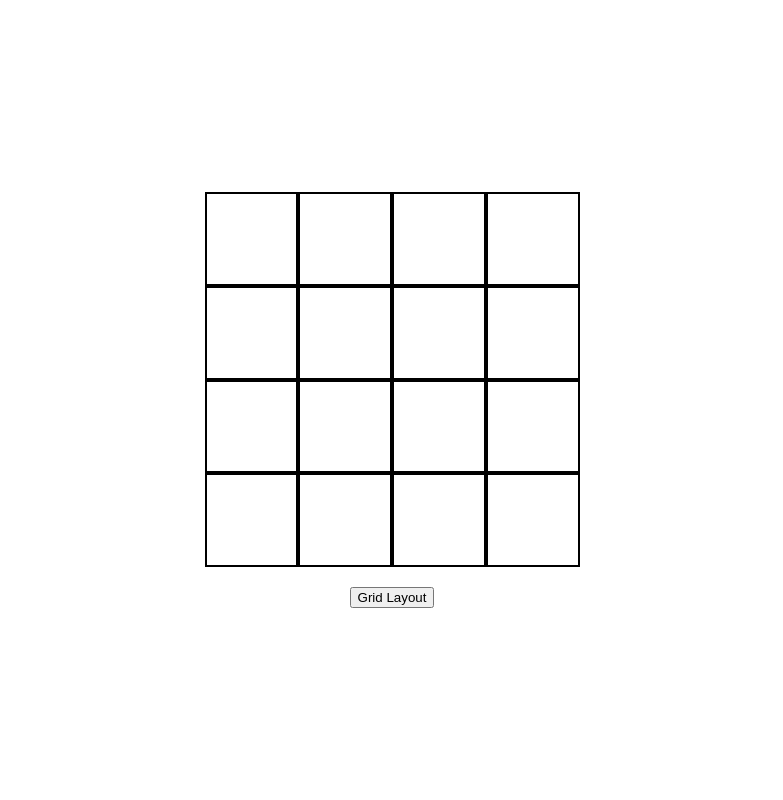
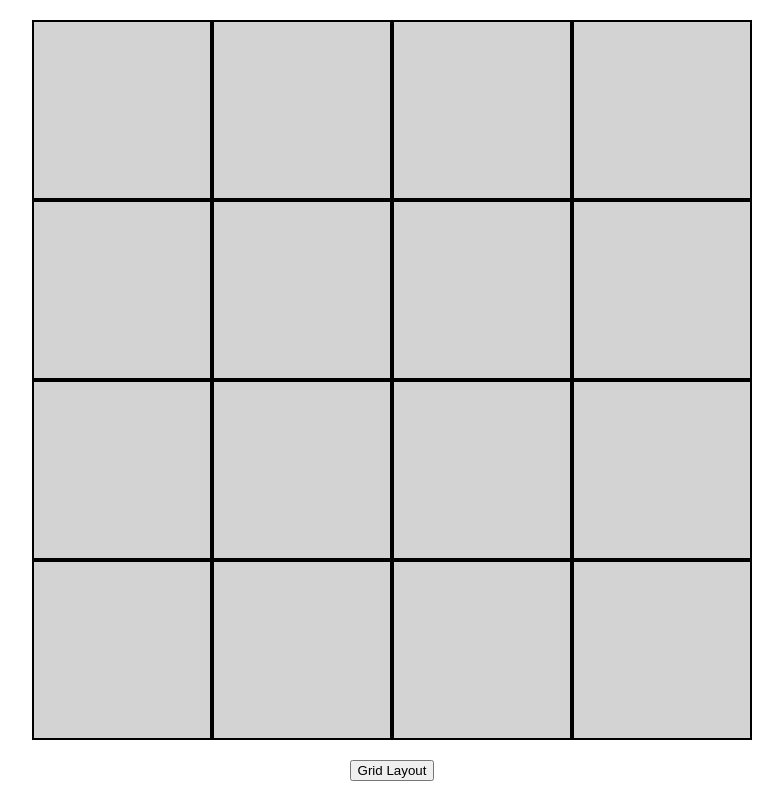
Before and after one commit to DanielBoehmeIII/etch-a-sketch, a plain HTML site: page index.html in a window 1280 px wide. Shown: the whole page, without its empty margins (248-1031 px from the left). Drawn offline with Linux system fonts and the light colour scheme.

Commit message:
Update logic behind populate() and change UI
The grid width now grows when input is above 50.
I also removed the margins between the boxes.
The NaN function does the same thing as the
previous input validation functions so I replaced
that as well.

```diff
--- a/javascript.js
+++ b/javascript.js
@@ -1,54 +1,63 @@
-// Create the container and add it to the document body
-const container = document.createElement("div");
-container.className = "grid";
-document.body.appendChild(container);
+// Create and append the main container and grid container dynamically
+const mainContainer = document.createElement("div");
+mainContainer.className = "container";
+document.body.appendChild(mainContainer);
+
+const gridContainer = document.createElement("div");
+gridContainer.className = "grid";
+mainContainer.appendChild(gridContainer);
 
 // Function to populate the grid with specified rows and columns
 function populate(rows, cols) {
-    // Clear existing grid boxes
-    container.innerHTML = '';
+    gridContainer.innerHTML = ''; // Clear any existing grid boxes
 
-    // Create and append new grid boxes
-    for (let i = 0; i < rows; i++) {
-        for (let j = 0; j < cols; j++) {
-            const newDiv = document.createElement("div");
-            newDiv.className = "grid-box";
-            container.appendChild(newDiv);
-        }
+    // Adjust container width if columns exceed 50
+    if (cols > 50) {
+        mainContainer.style.maxWidth = "100vw"; // Allow the grid to grow wider
+    } else {
+        mainContainer.style.maxWidth = "90vmin"; // Constrain the grid to the smaller dimension
     }
 
-    // Re-attach event listeners to new grid boxes
-    const gridBoxes = document.querySelectorAll(".grid-box"); // Correct class name
+    // Set CSS variables for rows and columns
+    gridContainer.style.setProperty('--cols', cols);
+    gridContainer.style.setProperty('--rows', rows);
+
+    // Create and append grid boxes
+    for (let i = 0; i < rows * cols; i++) {
+        const newDiv = document.createElement("div");
+        newDiv.className = "grid-box";
+        gridContainer.appendChild(newDiv);
+    }
+
+    // Attach event listeners to grid boxes
+    const gridBoxes = document.querySelectorAll(".grid-box");
     gridBoxes.forEach((gridBox) => {
         gridBox.addEventListener('mouseover', (event) => {
-            let target = event.target;
-            target.style.backgroundColor = "blue";
+            event.target.style.backgroundColor = "blue";
         });
 
-        // Add click event to reset the background color
-        gridBox.addEventListener('click', (click) => {
-            let target = click.target;
-            target.style.backgroundColor = "white";
+        gridBox.addEventListener('click', (event) => {
+            event.target.style.backgroundColor = "lightGray";
         });
     });
 }
 
-// Create and append the prompt button
+// Create and append the button for grid layout dynamically
 const buttonDiv = document.createElement("div");
+buttonDiv.className = "button-div";
 const promptBtn = document.createElement("button");
-buttonDiv.className = "button-div";
 promptBtn.textContent = "Grid Layout";
 buttonDiv.appendChild(promptBtn);
-document.body.appendChild(buttonDiv);
+mainContainer.appendChild(buttonDiv);
 
-// Add event listener to the button
+// Add event listener to the button to prompt for grid size
 promptBtn.addEventListener('click', () => {
     let height = parseInt(prompt("Enter a grid height (max 100): "), 10);
     let width = parseInt(prompt("Enter a grid width (max 100): "), 10);
 
-    // Validate inputs
-    if (isNaN(height) || isNaN(width) || height <= 0 || width <= 0 || height >= 100 || width >= 100) {
-        alert("Please enter valid positive numbers less than 100 for height and width.");
+    // Validate input
+    if (isNaN(height) || isNaN(width) || height <= 0 || width <= 0 || height > 100 || width > 100) {
+        alert("Please enter valid positive numbers less than or equal to 100 for height and width.");
         return;
     }
 
--- a/styles.css
+++ b/styles.css
@@ -1,61 +1,42 @@
 body {
     height: 100vh;
     display: flex;
+    flex-direction: column;
     justify-content: center;
     align-items: center;
     margin: 0;
     padding: 0;
 }
 
-.grid {
+.container {
     display: flex;
-    flex-wrap: wrap; /* Allow items to wrap to the next line */
-    width:75%;
-    max-width: 375px; /* Optional: constrain max width */
-    aspect-ratio: 1 / 1; /* Maintain a square aspect ratio */
-    margin: 0;
-    padding: 0;
-}
-
-.grid-box {
-    flex: 1 0 25%; /* Grow to fill space, basis 25% for 4 items per row */
-    display: flex;
-    justify-content: center; /* Center content horizontally */
-    align-items: center; /* Center content vertically */
-    border: 2px solid black;
-    box-sizing: border-box; /* Include border in the element's total width and height */
-}
-
-body {
-    height: 100vh;
-    display: flex;
-    flex-direction: column; /* Stack items vertically */
+    flex-direction: column;
     justify-content: center;
     align-items: center;
-    margin: 0;
-    padding: 0;
+    width: 90%;
+    max-width: 90vmin; /* Constrain max width to 90% of the viewport's smaller dimension */
 }
 
 .grid {
     display: flex;
-    flex-wrap: wrap; /* Allow items to wrap to the next line */
-    width: 75%;
-    max-width: 375px; /* Optional: constrain max width */
-    aspect-ratio: 1 / 1; /* Maintain a square aspect ratio */
-    margin: 0;
-    padding: 0;
+    flex-wrap: wrap;
+    gap: 0; /* Remove spaces between grid items */
+    width: 100%;
+    max-height: 90vmin; /* Ensure grid height fits within the viewport */
+    margin-bottom: 10px; /* Adjust margin as needed */
 }
 
 .grid-box {
-    flex: 1 0 25%; /* Grow to fill space, basis 25% for 4 items per row */
-    display: flex;
-    justify-content: center; /* Center content horizontally */
-    align-items: center; /* Center content vertically */
+    background-color: lightgray;
+    flex: 1 0 auto;
+    width: calc(100% / var(--cols) - 0px); /* Adjust for no gap */
+    height: calc(100% / var(--rows) - 0px); /* Adjust for no gap */
+    box-sizing: border-box;
     border: 2px solid black;
-    box-sizing: border-box; /* Include border in the element's total width and height */
+    aspect-ratio: 1 / 1; /* Ensure each grid box is square */
 }
 
 .button-div {
-    margin-top: 20px; /* Space between the grid and button */
-    text-align: center; /* Center the button inside the div */
+    text-align: center;
+    margin-top: 10px; /* Space between grid and button */
 }
```
